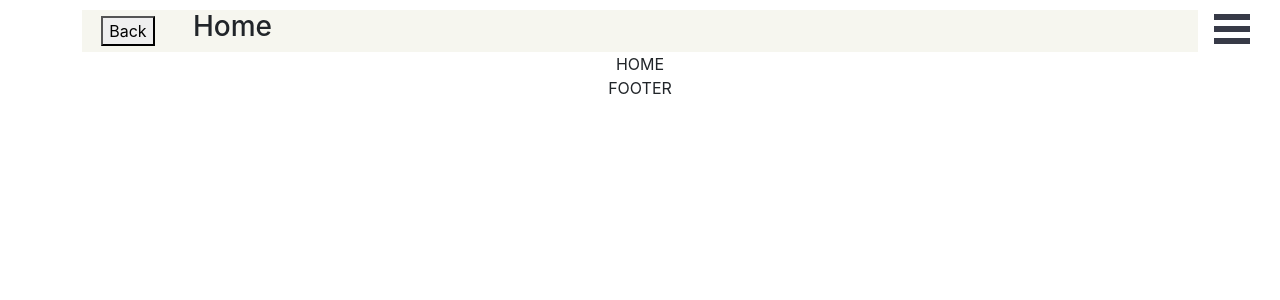
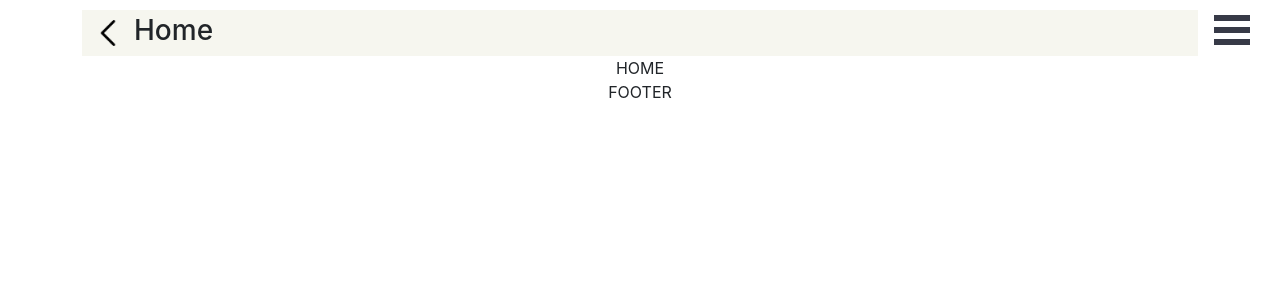
Before and after one commit to Konstrukteur/dev-plantea-fe, a React (Create React App) app: page / in a window 1280 px wide. Shown: the top 300 px of the page. Built offline with nearby package versions, Linux system fonts and the light colour scheme.

Commit message:
style header bar

```diff
--- a/src/components/BackButton.jsx
+++ b/src/components/BackButton.jsx
@@ -5,8 +5,9 @@ const BackButton = () => {
 
     return (
         // using navigate hook with "-1" simulates hitting the back button
-        // ToDo: replace text "Back" with left-arrow-image
-        <button className="backButton" onClick={e => { navigate(-1) }}>Back</button>
+        <button className="backButton btn" onClick={e => { navigate(-1) }}>
+            <img src="./images/back.png" alt="Back" />
+        </button>
     );
 }
 
--- a/src/components/Layout.jsx
+++ b/src/components/Layout.jsx
@@ -9,9 +9,9 @@ const Layout = () => {
 
   return (
     <>
-      <div className='topContainer'>
+      <div className='topContainer d-flex align-items-center'>
         <div><BackButton /></div>
-        <div><h3>{pageTitle}</h3></div>
+        <div className="pt-1"><h3>{pageTitle}</h3></div>
       </div>
 
       <Outlet context={{ pageTitle, setPageTitle }}/>
--- a/src/stylesheets/App.css
+++ b/src/stylesheets/App.css
@@ -8,15 +8,6 @@
   flex-direction: row;
 }
 
-.topContainer div {
-  margin: 0 1.2em;
-}
-
-.topContainer div:nth-child(1) {
-  /* center on cross-axis, i.e. vertically */
-  align-self: center;
-}
-
 .itemContainer {
   display: flex;
   flex-direction: row;
@@ -24,6 +15,16 @@
   padding: 0.6em;
 }
 
+.backButton {
+  height: 40px;
+
+}
+
+.backButton img {
+  max-height: 100%;
+  max-width: 100%;
+}
+
 /* essential for map to be displayed! */
 .leaflet-container {
   width: 100%;
--- a/src/stylesheets/Sidebar.css
+++ b/src/stylesheets/Sidebar.css
@@ -4,7 +4,7 @@
     width: 36px;
     height: 30px;
     right: 30px;
-    top: 14px;
+    top: 15px;
 }
 
 /* Color/shape of burger icon bars */
```
Also changed, not shown: public/images/back.png (added).
